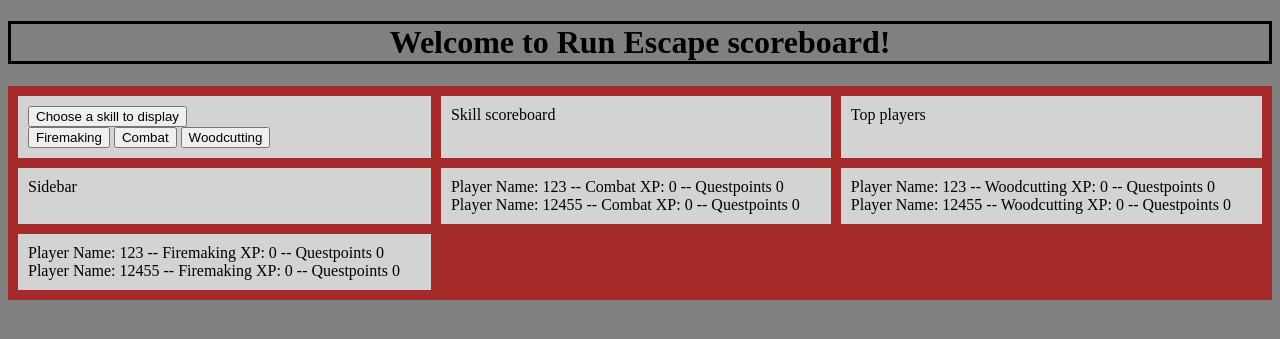
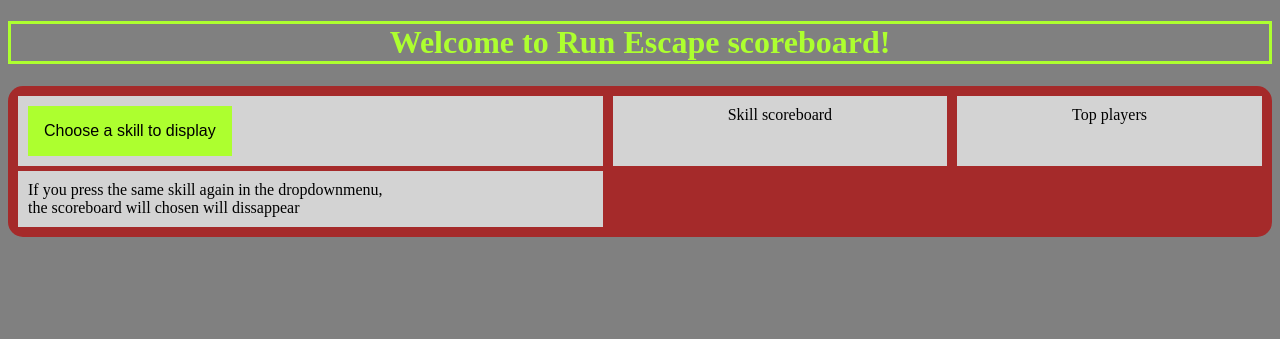
Before and after one commit to SebastianBachAndersen/CompTec-Projekt, a PHP site: page / in a window 1280 px wide. Shown: the top 339 px of the page. Run offline with PHP 8.4, Linux system fonts and the light colour scheme; data comes from the database, SQL or seed files in the repository.

Commit message:
Added final front-side

```diff
--- a/ComTec-Frontside/index.php
+++ b/ComTec-Frontside/index.php
@@ -3,20 +3,25 @@
 <head>
     <link rel="stylesheet" type="text/css" href="style.css">
     <script src="https://ajax.googleapis.com/ajax/libs/jquery/3.3.1/jquery.min.js"></script>
+    <!--jQuery script for knapperne i dropdown menuen -->
     <script>
         $(document).ready(function() {
+            //Her er button valgt ved id(#firemakingButton) og når man klikker på den sker der noget
             $("#firemakingButton").click(function(){
-                $(".firemaking").show();
+                //Når man klikker på knappen skal den toggle en css class("show") på div classen ".firemaking"
+                $(".firemaking").toggleClass("show");
             });
         });
+        //Scriptet her er magen til den ovenstående men med andre værdier (buttons og classes)
         $(document).ready(function() {
             $("#combatButton").click(function(){
-                $(".combat").show();
+                $(".combat").toggleClass("show");
             });
         });
+        //Scriptet her er magen til den ovenstående men med andre værdier (buttons og classes)
         $(document).ready(function() {
             $("#woodcuttingButton").click(function(){
-                $(".woodcutting").show();
+                $(".woodcutting").toggleClass("show");
             });
         });
 
@@ -26,42 +31,57 @@
 </head>
 <body>
 <h1 class="headline">Welcome to Run Escape scoreboard!</h1>
+<!--Her laves der en grid container til de forskellige grids. Grid containeren giver nogle fælles css værdier til de grids der er deri -->
 <div class="gridContainer">
   <div class="dropdown">
+        <!--I denne div er der en knap som kalder funktionen "menuDropdown" fra javascript filen-->
   <button onclick="menuDropdown()" class="menu">Choose a skill to display</button>
+  <!--Denne div indeholder de buttons som er i dropdown menuen-->
   <div id="menuDropdown" class="dropdownMenu">
-    <button class="firemakingButton" id="firemakingButton">Firemaking</button>
+    <button id="firemakingButton">Firemaking</button>
     <button id="combatButton">Combat</button>
     <button id="woodcuttingButton">Woodcutting</button>
   </div>
   </div>
   <div class="top">Skill scoreboard</div>
   <div class="top">Top players</div>
-    <div>Sidebar</div>
+  <div>If you press the same skill again in the dropdownmenu, <br>the scoreboard will chosen will dissappear
+  </div>
     <div class="combat">
         <?php
+        //Her connectes der til local host med username, password og valg af database. Først gives værdierne til variabler
         $servername = "localhost";
         $username = "root";
         $password = "";
         $dbname = "run escape";
+        //Værdierne bliver indsat i $conn og "new mysqli" laver connectionen. Værdierne efter new mysqli skal indsættes i nedenstående rækkefølge
         $conn = new mysqli($servername, $username, $password, $dbname);
+        // et ifstatement der tjekker om der er errors i connection til databasen. Hvis der er problemer printer den en fejlkode
         if ($conn->connect_error) {
            die("Connection failed: " . $conn->connect_error);
             }
 
+            //Et SQL SELECT statement der vælger collumns og fra hvilken table
             $sql = "SELECT username, combatxp, questpoint FROM users";
+            //$result sender queryen til SQL serveren
             $result = $conn->query($sql);
 
+            //If statementet checker om antallet af rows er større end 0
             if ($result->num_rows > 0) {
+                //Fetch_assoc returner et array med de collums der er valgt tidliger. Arrayet hænger sammen i en i rows ligesom de går i databasen
                 while($row = $result->fetch_assoc()) {
+                    //Her printes der noget text og værdierne fra det array der bliver returnet
                      echo " Player Name: ". $row["username"]. " -- Combat XP: " . $row["combatxp"]. " -- Questpoints " . $row["questpoint"]. "<br>";
                 }
             }else {
+                //Hvis der ikke er nogle rows i databasen så printer den "No resulsts"
                 echo "No results";
             }
+            //Connectionen lukkes til databasen
             $conn->close();
             ?>
 </div>
+<!--Denne div er magen til den ovenståend men denne her henter nogle andre værdier fra SQL serveren og interagerer med en anden button fordi den har en anden class-->
 <div class="woodcutting">
     <?php
     $servername = "localhost";
@@ -86,6 +106,7 @@ if ($result->num_rows > 0) {
     $conn->close();
     ?>
 </div>
+<!--Denne div er også magen til ovenstående hvor den henter andre værdier fra SQL serveren i stedet og interagerer med en anden button fordi den har en anden class -->
 <div class="firemaking">
     <?php
     $servername = "localhost";
--- a/ComTec-Frontside/javascript.js
+++ b/ComTec-Frontside/javascript.js
@@ -1,12 +1,18 @@
+//Funktionen bliver kaldt inde i index.php
 function menuDropdown() {
+    //Denne linje toggler css classen "show". Css classen vælger om div'en med button skal vises
     document.getElementById("menuDropdown").classList.toggle("show");
 }
+// Når man clicker kalder den denne function
 window.onclick = function(event) {
+    // Hvis der man klikker ikke er på button classen "menu" kører den nedenstående
     if(!event.target.matches('.menu')) {
         var dropDowns = document.getElementsByClassName("dropdownMenu");
         var i;
+            //Her indsættes de buttons der er i div'et i et array hvor den looper igennem hver af dem
         for (i = 0; i < dropDowns.length; i++) {
             var openDropdown = dropDowns[i];
+            //Hvis classen "dropdownMenu" er medlem af css classen show så fjerner den classen så den bliver hidden
             if (openDropdown.classList.contains('show')) {
                 openDropdown.classList.remove('show');
             }
--- a/ComTec-Frontside/style.css
+++ b/ComTec-Frontside/style.css
@@ -1,7 +1,8 @@
 h1.headline {
     border-style: solid;
     text-align: center;
-    border-color: black;
+    border-color: greenyellow;
+    color: greenyellow;
 }
 body {
     background-color: grey;
@@ -10,12 +11,67 @@ div.gridContainer {
     display: grid;
     grid-template-columns: auto auto auto;
     background-color: brown;
-    grid-gap: 10px;
+    grid-column-gap: 20px;
+    grid-row-gap: 5px;
     padding: 10px;
+    grid-column-gap: 10px;
+    border-radius: 15px;
+    position: relative;
 }
 div.gridContainer > div {
     background-color: lightgrey;
     padding: 10px;
 }
-div.scoreboard {
+div.top {
+    text-align: center;
 }
+#sidebar {
+    background-color: yellow;
+}
+button {
+    color: black;
+}
+.menu {
+    background-color: greenyellow;
+    color: black;
+    padding: 16px;
+    font-size: 16px;
+    border: none;
+    cursor: pointer;
+}
+.menu:hover, menu:focus {
+    background-color: lightgreen;
+}
+.dropdown {
+    position: relative;
+    display: inline-block;
+}
+.dropdownMenu {
+    display: none;
+    position: absolute;
+    background-color: lightgrey;
+    min-width: 160px;
+    box-shadow: 0px 8px 16px 0px rgba(0,0,0,0.2);
+    z-index: 1;
+}
+.dropdownMenu a {
+    color: black;
+    padding: 12px 16px;
+    text-decoration: none;
+    display: block;
+}
+.dropdownMenu a:hover {
+    background-color: lightblue;
+}
+.firemaking {
+    display: none;
+}
+.combat {
+    display: none;
+}
+.woodcutting {
+    display: none;
+}
+.show {
+    display:block;
+}
```
Lines whose indentation alone changed are shown as unchanged.
